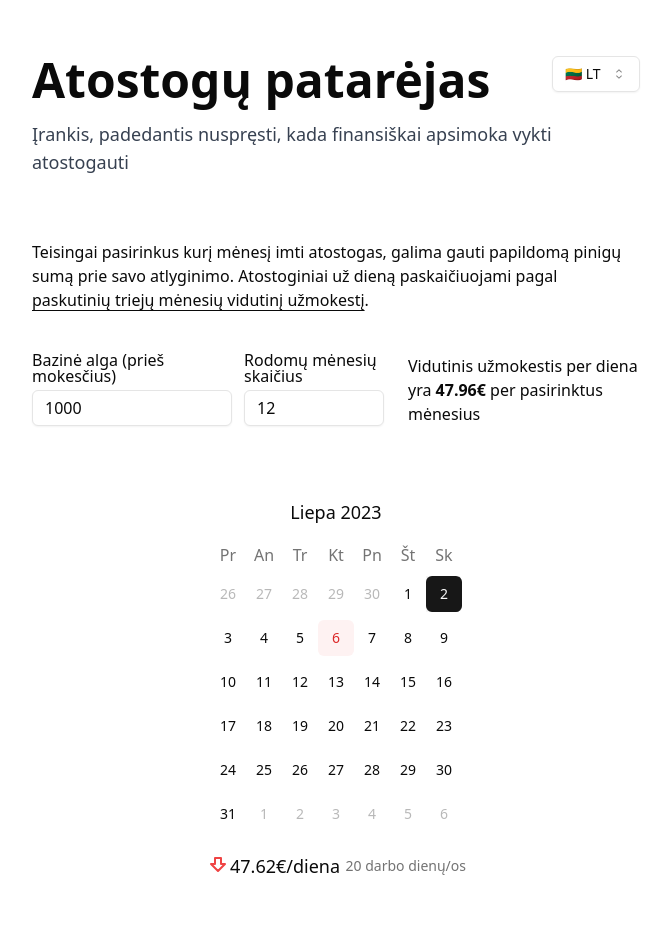
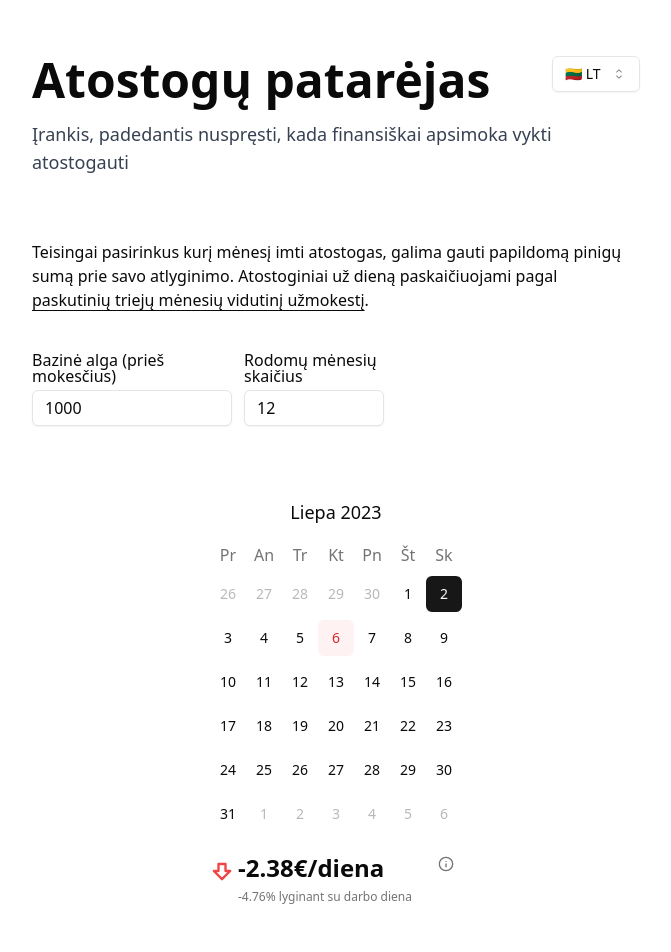
Before and after one commit to va1da5/apsimoka, a React (Vite) app: page / in a window 1280 px wide. Shown: the top 952 px of the page, without its empty margins (304-975 px from the left). Built offline with nearby package versions, Linux system fonts and the light colour scheme.

Commit message:
Updates representation

```diff
--- a/package.json
+++ b/package.json
@@ -10,6 +10,7 @@
     "preview": "vite preview"
   },
   "dependencies": {
+    "@radix-ui/react-hover-card": "^1.0.6",
     "@radix-ui/react-icons": "^1.3.0",
     "@radix-ui/react-label": "^2.0.2",
     "@radix-ui/react-select": "^1.2.2",
--- a/src/App.tsx
+++ b/src/App.tsx
@@ -1,12 +1,17 @@
 import { useEffect, useState } from "react";
 import { Calendar } from "@/components/ui/calendar";
-import { ArrowBigDown, ArrowBigUp } from "lucide-react";
+import { ArrowBigDown, ArrowBigUp, Info } from "lucide-react";
 import { bankHolidays } from "./values";
 import SalaryInput from "./components/salaryInput";
 import MonthsInput from "./components/monthsInput";
 import LanguageSelect from "./components/languageSelect";
 import { lt, uk } from "date-fns/locale";
 import { Trans, useTranslation } from "react-i18next";
+import {
+  HoverCard,
+  HoverCardContent,
+  HoverCardTrigger,
+} from "./components/ui/hover-card";
 
 const bankHolidaysISOString = bankHolidays.map((date) => date.toISOString());
 
@@ -33,7 +38,7 @@ function countWorkingDays(date: Date): number {
   return count;
 }
 
-const calcPayPerDay = (baseSalary: number, date: Date): number => {
+const calcPayHolidayPerDay = (baseSalary: number, date: Date): number => {
   const workingDays = [...Array(3).keys()]
     .map((_, index) => {
       const newDate = new Date(date);
@@ -46,6 +51,17 @@ const calcPayPerDay = (baseSalary: number, date: Date): number => {
   return (baseSalary * 3) / workingDays;
 };
 
+const calcWorkPayPerDay = (baseSalary: number, date: Date): number => {
+  const workingDays = countWorkingDays(date);
+  return baseSalary / workingDays;
+};
+
+const calcPercentage = (holidayPay: number, workday: number): string => {
+  const value = (100 * holidayPay) / workday - 100;
+  if (value > 0) return "+" + value.toFixed(2);
+  return value.toFixed(2);
+};
+
 function App() {
   const now = new Date();
   const { t, i18n } = useTranslation();
@@ -53,10 +69,8 @@ function App() {
   const [numberOfMonths, setNumberOfMonth] = useState<number>(12);
   const [months, setMonths] = useState<Date[]>([]);
   const [salary, setSalary] = useState<number | undefined>(1000);
-  const [payPerDayAverage, setPayPerDayAverage] = useState<number | undefined>(
-    0
-  );
-  const [payPerDay, setPayPerDay] = useState<number[] | []>([]);
+  const [holidayPayPerDay, setHolidayPayPerDay] = useState<number[] | []>([]);
+  const [workPayPerDay, setWorkPayPerDay] = useState<number[] | []>([]);
 
   const calculateValues = () => {
     const dates = [...Array(numberOfMonths).keys()].map((_, index): Date => {
@@ -65,11 +79,14 @@ function App() {
       return date;
     });
 
-    const pays = dates.map((date) => calcPayPerDay(Number(salary), date));
+    setHolidayPayPerDay(
+      dates.map((date) => calcPayHolidayPerDay(Number(salary), date))
+    );
 
-    const payAverage = pays.reduce((out, pay) => out + pay, 0) / pays.length;
-    setPayPerDay(pays);
-    setPayPerDayAverage(payAverage);
+    setWorkPayPerDay(
+      dates.map((date) => calcWorkPayPerDay(Number(salary), date))
+    );
+
     setMonths(dates);
   };
 
@@ -126,11 +143,6 @@ function App() {
               <SalaryInput value={salary as number} onChange={setSalary} />
               <MonthsInput value={numberOfMonths} onChange={setNumberOfMonth} />
             </div>
-            <div className="max-w-[300px]">
-              <Trans i18nKey="average" average={payPerDayAverage?.toFixed(2)}>
-                {{ average: payPerDayAverage?.toFixed(2) }}€/day
-              </Trans>
-            </div>
           </div>
 
           <div className="mt-10 flex flex-wrap justify-center gap-7 p-4">
@@ -157,23 +169,69 @@ function App() {
                   }
 
                   <div className="flex justify-between p-2">
-                    <div className="flex">
-                      {payPerDayAverage &&
-                      payPerDay[index] > payPerDayAverage ? (
-                        <ArrowBigUp className="inline text-green-500" />
-                      ) : (
-                        <ArrowBigDown className="inline text-red-500" />
-                      )}{" "}
-                      <span className="text-lg">
-                        <Trans i18nKey="pay">
-                          {{ pay: payPerDay[index]?.toFixed(2) }}
-                        </Trans>
-                      </span>
-                    </div>
-                    <div className="flex items-center text-sm text-muted-foreground">
-                      <Trans i18nKey="workDays">
-                        {{ days: countWorkingDays(date) }}
-                      </Trans>
+                    <div className="flex w-full flex-col">
+                      <div className="flex justify-between">
+                        <div>
+                          {holidayPayPerDay[index] > workPayPerDay[index] ? (
+                            <ArrowBigUp
+                              size={32}
+                              className="inline pb-1 text-green-500"
+                            />
+                          ) : (
+                            <ArrowBigDown
+                              size={32}
+                              className="inline pb-1 text-red-500"
+                            />
+                          )}
+                          <span className="text-2xl font-bold">
+                            {holidayPayPerDay[index] > workPayPerDay[index]
+                              ? "+"
+                              : ""}
+                            {(
+                              holidayPayPerDay[index] - workPayPerDay[index]
+                            ).toFixed(2)}
+                            {t("perDay")}
+                          </span>
+                        </div>
+                        <div className="pr-3 pt-1">
+                          <HoverCard>
+                            <HoverCardTrigger>
+                              <div className="text-muted-foreground hover:text-primary">
+                                <Info size={16} />
+                              </div>
+                            </HoverCardTrigger>
+                            <HoverCardContent>
+                              <div className="flex flex-col gap-1">
+                                <div className="flex justify-between">
+                                  <span>{t("holidayPay")}</span>
+                                  <span>
+                                    {holidayPayPerDay[index]?.toFixed(2)}€
+                                  </span>
+                                </div>
+
+                                <div className="flex justify-between">
+                                  <span>{t("workPay")}</span>
+                                  <span>
+                                    {workPayPerDay[index]?.toFixed(2)}€
+                                  </span>
+                                </div>
+
+                                <div className="flex justify-between">
+                                  <span>{t("workDays")}</span>
+                                  <span>{countWorkingDays(date)}</span>
+                                </div>
+                              </div>
+                            </HoverCardContent>
+                          </HoverCard>
+                        </div>
+                      </div>
+                      <div className="ml-8 text-xs text-muted-foreground">
+                        {calcPercentage(
+                          holidayPayPerDay[index],
+                          workPayPerDay[index]
+                        )}
+                        {t("payPercentageDifference")}
+                      </div>
                     </div>
                   </div>
                 </div>
--- /dev/null
+++ b/src/components/ui/hover-card.tsx
@@ -0,0 +1,27 @@
+import * as React from "react"
+import * as HoverCardPrimitive from "@radix-ui/react-hover-card"
+
+import { cn } from "@/lib/utils"
+
+const HoverCard = HoverCardPrimitive.Root
+
+const HoverCardTrigger = HoverCardPrimitive.Trigger
+
+const HoverCardContent = React.forwardRef<
+  React.ElementRef<typeof HoverCardPrimitive.Content>,
+  React.ComponentPropsWithoutRef<typeof HoverCardPrimitive.Content>
+>(({ className, align = "center", sideOffset = 4, ...props }, ref) => (
+  <HoverCardPrimitive.Content
+    ref={ref}
+    align={align}
+    sideOffset={sideOffset}
+    className={cn(
+      "z-50 w-64 rounded-md border bg-popover p-4 text-popover-foreground shadow-md outline-none data-[state=open]:animate-in data-[state=closed]:animate-out data-[state=closed]:fade-out-0 data-[state=open]:fade-in-0 data-[state=closed]:zoom-out-95 data-[state=open]:zoom-in-95 data-[side=bottom]:slide-in-from-top-2 data-[side=left]:slide-in-from-right-2 data-[side=right]:slide-in-from-left-2 data-[side=top]:slide-in-from-bottom-2",
+      className
+    )}
+    {...props}
+  />
+))
+HoverCardContent.displayName = HoverCardPrimitive.Content.displayName
+
+export { HoverCard, HoverCardTrigger, HoverCardContent }
--- a/src/locales/en.json
+++ b/src/locales/en.json
@@ -6,8 +6,10 @@
         "description": "By choosing the right month to take a vacation, it is possible to receive an additional amount of money added to your salary. The vacation pay per day is calculated based on the average salary of the last three months, according to <1>Lithuanian Labour Law</1>.",
         "salaryLabel": "Base salary (Gross)",
         "monthsLabel": "Number of upcoming months",
-        "average": "Average pay is <strong>{{average}}€/day</strong> over listed months",
-        "workDays": "{{days}} work days",
-        "pay": "{{pay}}€/day"
+        "workDays": "Works days per month",
+        "perDay": "€/day",
+        "holidayPay": "Holiday pay per day",
+        "workPay": "Work pay per day",
+        "payPercentageDifference": "% compared to the work day"
     }
 }
--- a/src/locales/lt.json
+++ b/src/locales/lt.json
@@ -6,8 +6,10 @@
         "description": "Teisingai pasirinkus kurį mėnesį imti atostogas, galima gauti papildomą pinigų sumą prie savo atlyginimo. Atostoginiai už dieną paskaičiuojami pagal <1>paskutinių triejų mėnesių vidutinį užmokestį</1>.",
         "salaryLabel": "Bazinė alga (prieš mokesčius)",
         "monthsLabel": "Rodomų mėnesių skaičius",
-        "average": "Vidutinis užmokestis per diena yra <strong>{{average}}€</strong> per pasirinktus mėnesius",
-        "workDays": "{{days}} darbo dienų/os",
-        "pay": "{{pay}}€/diena"
+        "workDays": "Darbo dienų per mėnesi",
+        "perDay": "€/diena",
+        "holidayPay": "Atostogų diena",
+        "workPay": "Darbo diena",
+        "payPercentageDifference": "% lyginant su darbo diena"
     }
 }
```
Also changed, not shown: 1 other file (tests, documents, lock files or other folders).
